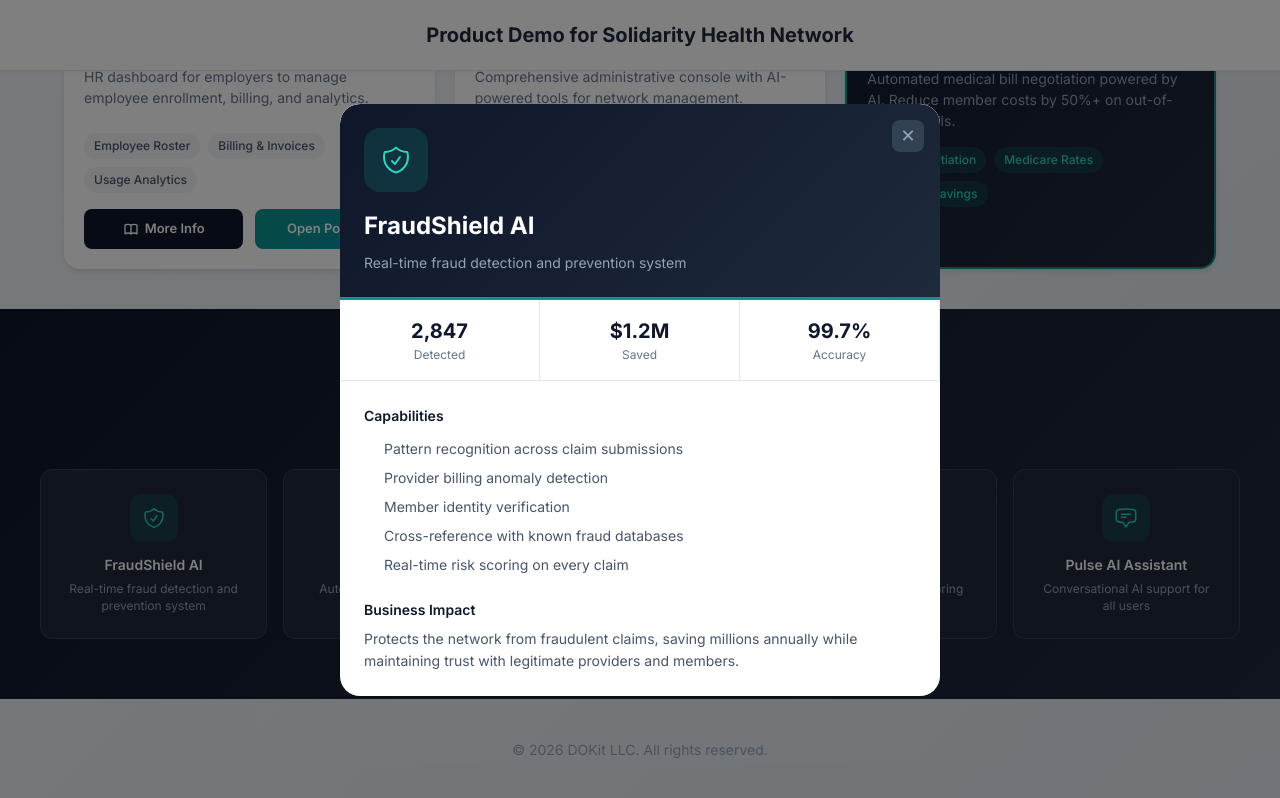
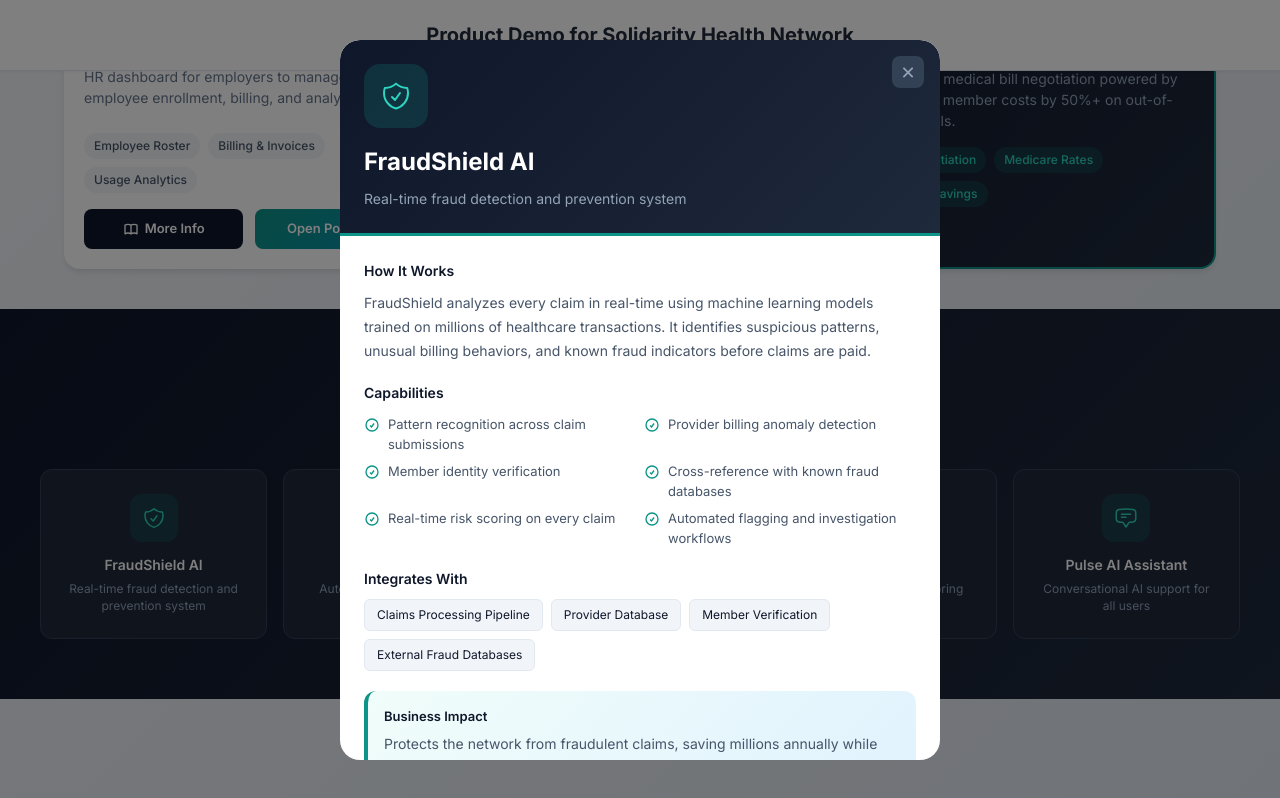
Before and after one commit to CoHoast/clarity-health-network, a Next.js app: page /demo in a window 1280 px wide. Both pictures are taken after a click on the button 153 px from the left and 1671 px from the top of the page. Shown: the part 1117-1915 px from the top of the page. Built offline with nearby package versions, Linux system fonts and the light colour scheme.

Commit message:
Remove fake stats from AI engine modals, add How It Works and Integrations

```diff
--- a/app/demo/page.tsx
+++ b/app/demo/page.tsx
@@ -362,14 +362,16 @@ const aiEngines = [
     iconPath: 'M9 12.75L11.25 15 15 9.75m-3-7.036A11.959 11.959 0 013.598 6 11.99 11.99 0 003 9.749c0 5.592 3.824 10.29 9 11.623 5.176-1.332 9-6.03 9-11.622 0-1.31-.21-2.571-.598-3.751h-.152c-3.196 0-6.1-1.248-8.25-3.285z',
     color: '#ef4444',
     description: 'Real-time fraud detection and prevention system',
-    stats: { detected: '2,847', saved: '$1.2M', accuracy: '99.7%' },
+    howItWorks: 'FraudShield analyzes every claim in real-time using machine learning models trained on millions of healthcare transactions. It identifies suspicious patterns, unusual billing behaviors, and known fraud indicators before claims are paid.',
     capabilities: [
       'Pattern recognition across claim submissions',
       'Provider billing anomaly detection',
       'Member identity verification',
       'Cross-reference with known fraud databases',
       'Real-time risk scoring on every claim',
+      'Automated flagging and investigation workflows',
     ],
+    integrations: ['Claims Processing Pipeline', 'Provider Database', 'Member Verification', 'External Fraud Databases'],
     benefits: 'Protects the network from fraudulent claims, saving millions annually while maintaining trust with legitimate providers and members.',
   },
   {
@@ -378,14 +380,16 @@ const aiEngines = [
     iconPath: 'M19.5 14.25v-2.625a3.375 3.375 0 00-3.375-3.375h-1.5A1.125 1.125 0 0113.5 7.125v-1.5a3.375 3.375 0 00-3.375-3.375H8.25m0 12.75h7.5m-7.5 3H12M10.5 2.25H5.625c-.621 0-1.125.504-1.125 1.125v17.25c0 .621.504 1.125 1.125 1.125h12.75c.621 0 1.125-.504 1.125-1.125V11.25a9 9 0 00-9-9z',
     color: '#3b82f6',
     description: 'Automated bill analysis and repricing engine',
-    stats: { processed: '45,892', savings: '$3.8M', avgTime: '< 2 sec' },
+    howItWorks: 'BillReview AI extracts line-item details from medical bills, validates CPT/ICD codes, and calculates fair prices using CMS Medicare fee schedules, regional hospital cash prices, and your configured fee schedules.',
     capabilities: [
       'Automatic CPT/ICD code validation',
       'Medicare rate comparison and repricing',
       'Duplicate charge detection',
       'Bundling/unbundling analysis',
       'Fair price calculation based on geography',
+      'Modifier validation and adjustment',
     ],
+    integrations: ['CMS Medicare Fee Schedules', 'State Hospital Price Transparency Data', 'Custom Fee Schedules', 'Provider Contracts'],
     benefits: 'Reduces manual review time by 90% while ensuring accurate, fair pricing for every claim processed.',
   },
   {
@@ -394,14 +398,16 @@ const aiEngines = [
     iconPath: 'M9 12.75L11.25 15 15 9.75M21 12a9 9 0 11-18 0 9 9 0 0118 0z',
     color: '#22c55e',
     description: 'Real-time member verification and benefits check',
-    stats: { checks: '128K/mo', accuracy: '99.9%', responseTime: '< 500ms' },
+    howItWorks: 'The Eligibility Engine connects to your member database and responds to 270/271 eligibility inquiries in real-time. It validates member status, coverage dates, benefit limits, and coordination of benefits instantly.',
     capabilities: [
       'Instant member eligibility verification',
       'Real-time benefits and coverage lookup',
       'Coordination of benefits (COB) detection',
       'Dependent eligibility tracking',
       'Historical eligibility auditing',
+      'Retroactive eligibility handling',
     ],
+    integrations: ['Member Database', 'Enrollment System', 'Provider Portal', 'Clearinghouse EDI'],
     benefits: 'Eliminates claim denials due to eligibility issues and provides instant verification for providers at point of care.',
   },
   {
@@ -410,14 +416,16 @@ const aiEngines = [
     iconPath: 'M12 3v17.25m0 0c-1.472 0-2.882.265-4.185.75M12 20.25c1.472 0 2.882.265 4.185.75M18.75 4.97A48.416 48.416 0 0012 4.5c-2.291 0-4.545.16-6.75.47m13.5 0c1.01.143 2.01.317 3 .52m-3-.52l2.62 10.726c.122.499-.106 1.028-.589 1.202a5.988 5.988 0 01-2.031.352 5.988 5.988 0 01-2.031-.352c-.483-.174-.711-.703-.59-1.202L18.75 4.971zm-16.5.52c.99-.203 1.99-.377 3-.52m0 0l2.62 10.726c.122.499-.106 1.028-.589 1.202a5.989 5.989 0 01-2.031.352 5.989 5.989 0 01-2.031-.352c-.483-.174-.711-.703-.59-1.202L5.25 4.971z',
     color: '#f59e0b',
     description: 'No Surprises Act monitoring and compliance',
-    stats: { monitored: '12,450', compliant: '100%', alerts: '23' },
+    howItWorks: 'NSA Compliance monitors all out-of-network claims and emergency services for balance billing violations. It tracks good faith estimates, manages dispute resolution workflows, and generates required regulatory reports.',
     capabilities: [
       'Automatic balance billing detection',
       'Out-of-network cost monitoring',
       'Good faith estimate tracking',
       'Dispute resolution workflow',
       'Regulatory reporting automation',
+      'Member notification management',
     ],
+    integrations: ['Claims System', 'Provider Network Database', 'Member Communications', 'Regulatory Reporting'],
     benefits: 'Ensures full compliance with federal No Surprises Act requirements, protecting both members and the organization from penalties.',
   },
   {
@@ -426,15 +434,17 @@ const aiEngines = [
     iconPath: 'M7.5 8.25h9m-9 3H12m-9.75 1.51c0 1.6 1.123 2.994 2.707 3.227 1.129.166 2.27.293 3.423.379.35.026.67.21.865.501L12 21l2.755-4.133a1.14 1.14 0 01.865-.501 48.172 48.172 0 003.423-.379c1.584-.233 2.707-1.626 2.707-3.228V6.741c0-1.602-1.123-2.995-2.707-3.228A48.394 48.394 0 0012 3c-2.392 0-4.744.175-7.043.513C3.373 3.746 2.25 5.14 2.25 6.741v6.018z',
     color: '#8b5cf6',
     description: 'Conversational AI support for all users',
-    stats: { conversations: '8,234', resolution: '87%', satisfaction: '4.8/5' },
+    howItWorks: 'Pulse AI is embedded in every portal (Member, Provider, Employer, Admin) and understands natural language questions about claims, benefits, eligibility, and more. It has secure access to user-specific data to provide personalized answers.',
     capabilities: [
       'Natural language claim status inquiries',
       'Benefit explanation and guidance',
       'Provider search assistance',
       'Appointment scheduling support',
+      'Document and form assistance',
       'Escalation to human agents when needed',
     ],
-    benefits: 'Provides 24/7 instant support across all portals, reducing call center volume by 60% while improving user satisfaction.',
+    integrations: ['All Portal Dashboards', 'Claims Database', 'Member Records', 'Provider Directory', 'Knowledge Base'],
+    benefits: 'Provides 24/7 instant support across all portals, reducing call center volume while improving user satisfaction and self-service capabilities.',
   },
 ];
 
@@ -807,27 +817,52 @@ export default function ProductDemoPage() {
               <p style={{ fontSize: 14, color: '#94a3b8' }}>{selectedEngine.description}</p>
             </div>
 
-            {/* Stats */}
-            <div style={{ display: 'flex', borderBottom: '1px solid #e2e8f0' }}>
-              {Object.entries(selectedEngine.stats).map(([key, value]) => (
-                <div key={key} style={{ flex: 1, padding: 16, textAlign: 'center', borderRight: '1px solid #e2e8f0' }}>
-                  <div style={{ fontSize: 20, fontWeight: 700, color: '#0f172a' }}>{value}</div>
-                  <div style={{ fontSize: 12, color: '#64748b', textTransform: 'capitalize' }}>{key.replace(/([A-Z])/g, ' $1')}</div>
-                </div>
-              ))}
-            </div>
-
             {/* Content */}
             <div style={{ padding: 24 }}>
+              {/* How It Works */}
+              <h5 style={{ fontSize: 14, fontWeight: 600, color: '#0f172a', marginBottom: 10 }}>How It Works</h5>
+              <p style={{ fontSize: 14, color: '#475569', lineHeight: 1.7, marginBottom: 20 }}>{selectedEngine.howItWorks}</p>
+
+              {/* Capabilities */}
               <h5 style={{ fontSize: 14, fontWeight: 600, color: '#0f172a', marginBottom: 12 }}>Capabilities</h5>
-              <ul style={{ margin: 0, paddingLeft: 20, marginBottom: 24 }}>
+              <div style={{ display: 'grid', gridTemplateColumns: 'repeat(2, 1fr)', gap: 8, marginBottom: 20 }}>
                 {selectedEngine.capabilities.map((cap, i) => (
-                  <li key={i} style={{ fontSize: 14, color: '#475569', marginBottom: 8 }}>{cap}</li>
+                  <div key={i} style={{ display: 'flex', alignItems: 'flex-start', gap: 8 }}>
+                    <svg width="16" height="16" viewBox="0 0 24 24" fill="none" stroke="#0d9488" strokeWidth="2" style={{ marginTop: 2, flexShrink: 0 }}>
+                      <path d="M9 12.75L11.25 15 15 9.75M21 12a9 9 0 11-18 0 9 9 0 0118 0z" />
+                    </svg>
+                    <span style={{ fontSize: 13, color: '#475569' }}>{cap}</span>
+                  </div>
                 ))}
-              </ul>
+              </div>
 
-              <h5 style={{ fontSize: 14, fontWeight: 600, color: '#0f172a', marginBottom: 8 }}>Business Impact</h5>
-              <p style={{ fontSize: 14, color: '#475569', lineHeight: 1.6 }}>{selectedEngine.benefits}</p>
+              {/* Integrations */}
+              <h5 style={{ fontSize: 14, fontWeight: 600, color: '#0f172a', marginBottom: 10 }}>Integrates With</h5>
+              <div style={{ display: 'flex', flexWrap: 'wrap', gap: 8, marginBottom: 20 }}>
+                {selectedEngine.integrations.map((int, i) => (
+                  <span key={i} style={{
+                    fontSize: 12,
+                    color: '#0f172a',
+                    background: '#f1f5f9',
+                    padding: '6px 12px',
+                    borderRadius: 6,
+                    border: '1px solid #e2e8f0',
+                  }}>
+                    {int}
+                  </span>
+                ))}
+              </div>
+
+              {/* Business Impact */}
+              <div style={{
+                background: 'linear-gradient(135deg, #f0fdfa 0%, #e0f2fe 100%)',
+                borderRadius: 12,
+                padding: 16,
+                borderLeft: '4px solid #0d9488',
+              }}>
+                <h5 style={{ fontSize: 13, fontWeight: 600, color: '#0f172a', marginBottom: 6 }}>Business Impact</h5>
+                <p style={{ fontSize: 14, color: '#475569', lineHeight: 1.6, margin: 0 }}>{selectedEngine.benefits}</p>
+              </div>
             </div>
           </div>
         </div>
```
